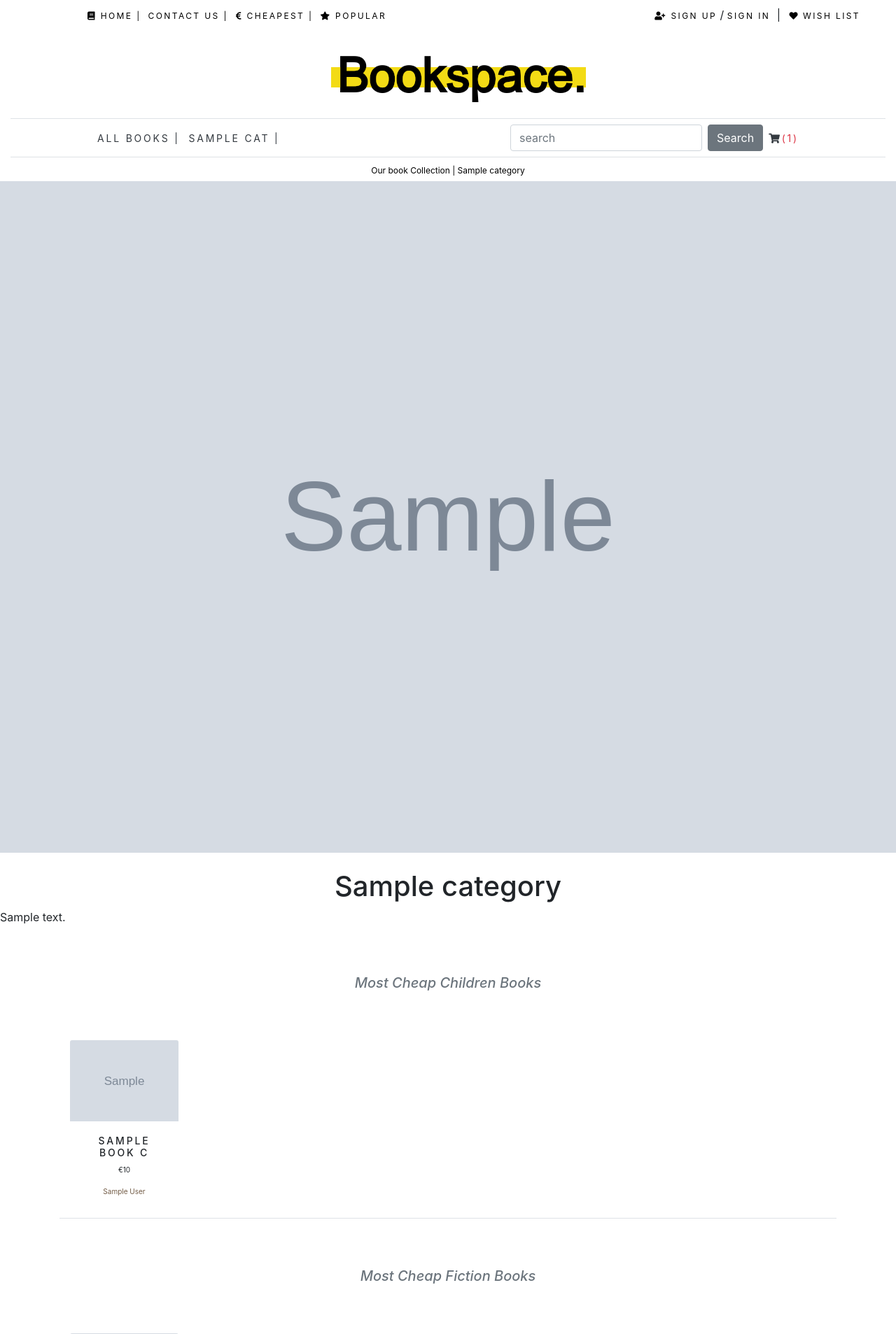
After one commit to taiwo0007/Book-Store-Group-Project, a Django app: template store/shop/templates/shop/book_cheap.html in a window 1280 px wide; the page is wider, and only the part inside the window is pictured. The commit adds this page. Shown: the top 1907 px of that part at 70% size. Run offline with Django 3.2, Linux system fonts and the light colour scheme; the template is opened without the code that fills it: most values are stand-ins (such as "Sample title", 1, 10 or a date in 2020); grey boxes marked "Sample" are stand-in pictures; some libraries are stand-ins or nearby versions.

Commit message:
cheapest book functionality

```diff
--- a/store/shop/templates/navbar.html
+++ b/store/shop/templates/navbar.html
@@ -2,7 +2,7 @@
 
 
 
-<nav  style="z-index: 1; position: sticky; top:0; background-color: white; " style="margin-bottom:-5px" class=" border-top navbar navbar-expand-lg navbar-light border-bottom">
+<nav   style="margin-bottom:-5px; background-color:white;" class=" border-top navbar navbar-expand-lg navbar-light border-bottom">
     <button class="navbar-toggler" type="button" data-toggle="collapse" data-target="#navbarSupportedContent" aria-controls="navbarSupportedContent" aria-expanded="false" aria-label="Toggle navigation">
       <span class="navbar-toggler-icon"></span>
     </button>
--- /dev/null
+++ b/store/shop/templates/shop/book_cheap.html
@@ -0,0 +1,121 @@
+{% extends "base.html" %}
+{% load static %}
+{% block metadescription %}
+	{% if category %}
+		{{ category.description|truncatewords:155 }}
+	{% else %}
+		Welcome to the Online Book Store where you can buy awesome books.
+	{% endif %}
+{% endblock %}
+{% block title %}
+	{% if category %}
+		{{ category.name }} - Online Book Store
+	{% else %}
+		See Our Book Collection - Online Book Store
+	{% endif %}
+{% endblock %}
+{% block content %}
+<style>
+	body{
+		background-image: "{% static 'images/logoOne.png' %}";
+	}
+</style>
+
+
+{% if managerCheck %}
+
+
+
+{% endif %}
+	<!--Breadcrumb navigation-->
+	{% if category %}
+		<div class="row my_row_class">
+			<div class="mx-auto">
+				<p><a href="{% url 'shop:allBookCat' %}">Our book Collection</a> | {{category.name}}</p>
+			</div>
+        </div>
+    {% endif %}
+	<div style=" overflow-x: hidden; margin-top: -10px;;" class="mx-auto">
+	{% if category.image %}
+	<a href="{% url 'shop:allBookCat' %}">
+		<img style="width:100vw" class="my_image" src="{{category.image.url}}" alt="{{category.name}}">
+	</a>
+	</div>
+
+	<br>
+	<div>
+		<h1 class="text-center my_title" >{{category.name}}</h1>
+		<p class="text-justify">{{category.description}}</p>
+    </div>
+   {% else %}
+   <a href="{% url 'shop:allBookCat' %}">
+		<img style="width:100vw;" class="my_image my_image_padding " src="{% static 'images/banner.jpeg' %}" alt="Our Book Collection">
+	</a>
+	</div>
+	<br>
+	<div>
+		<h1 class="text-center my_title" >Our Book Collection</h1>
+		<p class="text-justify"></p>
+
+	</div>
+    {% endif %}
+    <div class="container">
+		<!--POPULAR CHILDRENS BOOKS 5 -->
+		<i><h1 class="text-center text-secondary" style="font-size: 20px; margin-bottom: 70px;  margin-top: 70px;">Most Cheap Children Books</h1></i>
+		<div style="margin-bottom: 70px; " class=" text-center row mx-auto border-bottom">
+
+			{% for bookC in booksCheapChildren %}
+
+				<div class="my_bottom_margin col-9 col-lg-2 col-sm-3 col-md-4">
+					<div style="font-size: 10px; " class="card text-center h-100 text-sm border-0" style="min-width: 18rem;">
+						<a href="{{bookC.get_absolute_url}}"><img class="card-img-top my_image" src="{{bookC.image.url}}" alt="{{bookC.title}}"></a>
+						<div class="card-body">
+							<h4 class="card-text" >{{bookC.title}}</h4>
+							<p class="card-text">€{{bookC.price}}</p>
+							<p style="color: rgb(114, 91, 69);" class="card-text">{{bookC.author}}</p>
+						</div>
+					</div>
+				</div>
+			{% endfor %}
+		</div>
+		<!--POPULAR Fiction BOOKS 5-->
+		<i><h1 class="text-center text-secondary" style="font-size: 20px; margin-bottom: 70px;  margin-top: 70px;">Most Cheap Fiction Books</h1></i>
+		<div style="margin-bottom: 70px; " class="row mx-auto border-bottom">
+
+			{% for bookF in booksCheapFiction %}
+
+				<div class="my_bottom_margin col-9 col-lg-2 col-sm-3 col-md-4">
+					<div style="font-size: 10px; " class="card text-center h-100 text-sm border-0" style="min-width: 18rem;">
+						<a href="{{bookF.get_absolute_url}}"><img class="card-img-top my_image" src="{{bookF.image.url}}" alt="{{bookF.title}}"></a>
+						<div class="card-body">
+							<h4 class="card-text" >{{bookF.title}}</h4>
+							<p class="card-text">€{{bookF.price}}</p>
+							<p style="color: rgb(114, 91, 69);" class="card-text">{{bookF.author}}</p>
+						</div>
+					</div>
+				</div>
+			{% endfor %}
+		</div>
+
+        <!--POPULAR Fiction BOOKS 5-->
+		<i><h1 class="text-center text-secondary" style="font-size: 20px; margin-bottom: 70px;  margin-top: 70px;">Most Cheap Non-Fiction Books</h1></i>
+		<div style="margin-bottom: 70px; " class="row mx-auto border-bottom">
+
+			{% for bookF in booksCheapNon %}
+
+				<div class="my_bottom_margin col-9 col-lg-2 col-sm-3 col-md-4">
+					<div style="font-size: 10px; " class="card text-center h-100 text-sm border-0" style="min-width: 18rem;">
+						<a href="{{bookF.get_absolute_url}}"><img class="card-img-top my_image" src="{{bookF.image.url}}" alt="{{bookF.title}}"></a>
+						<div class="card-body">
+							<h4 class="card-text" >{{bookF.title}}</h4>
+							<p class="card-text">€{{bookF.price}}</p>
+							<p style="color: rgb(114, 91, 69);" class="card-text">{{bookF.author}}</p>
+						</div>
+					</div>
+				</div>
+			{% endfor %}
+		</div>
+
+	</div>
+
+{%endblock content%}
--- a/store/shop/templates/top-navbar.html
+++ b/store/shop/templates/top-navbar.html
@@ -1,5 +1,5 @@
 <div class="container" >
-	<div style="position: sticky; top:0; z-index: 1;" class="my_custom_menu">
+	<div  class="my_custom_menu">
 
 		<ul style="background-color: white; "class="text-right">
 
@@ -8,14 +8,11 @@
 				<a href="{% url 'shop:allBookCat' %}">Home |</a>
 			</li>
 
-			<li  class="mt-2" style="float: left; margin-right: -10px;">
-				<a href="">Null |</a></li>
-
 				<li  class="mt-2" style="float: left;">
 					<a href="/contact">Contact Us |</a></li>
 
-					<li  class="mt-2" style="float: left; margin-right: -10px; margin-left: -9px;">
-				<a href="">Null |</a></li>
+					<li  class="mt-2" style="float: left; margin-right: -10px; margin-left: -9px;"><i class="fas fa-euro-sign"></i>
+				<a href="{%url 'shop:cheapBooks' %}">Cheapest |</a></li>
 
 				<li  class="mt-2" style="float: left;"><i class="fas fa-star"></i>
 					<a href="{% url 'shop:popularBooks'%}">Popular </a></li>
@@ -23,16 +20,16 @@
 
 
 			{% if user.is_authenticated %}
-			<li>
-                Welcome, <a href="#" class="dropdown-toggle" data-toggle="dropdown"
+			<li style="">
+                Welcome, <a style="height: 0px;" href="#" class="dropdown-toggle" data-toggle="dropdown"
                 aria-haspopup="true" aria-expanded="false">{{ user.username }}
                 <i class="fas fa-user-circle"></i></a>
 				<div class="dropdown-menu dropdown-menu-right">
-					<a href="{% url 'order:order_history' %}" class="dropdown-item">Order History</a>
+					<a  href="{% url 'order:order_history' %}" class="dropdown-item">Order History</a>
 
 			{% if managerCheck %}
 			<a class="dropdown-item" href="{% url 'shop:book_new' %}">+add Book</a>
-			<a class="dropdown-item" href="{% url 'shop:book_list' %}">+list Book</a>
+			<a  class="dropdown-item" href="{% url 'shop:book_list' %}">+list Book</a>
 				{% endif %}
 
 			</li>
@@ -71,5 +68,3 @@
 		-->
 	</div>
 </div>
-
-</div>
--- a/store/shop/urls.py
+++ b/store/shop/urls.py
@@ -17,6 +17,7 @@ urlpatterns = [
     path('wishlists/',views.viewWishList, name='wishList_books'),
     path('<uuid:book_id>/delete', views.delete_from_wishList, name='wishList_delete'),
     path('popular/', views.popularBooks, name='popularBooks'),
+    path('cheapest/', views.cheapBooks, name='cheapBooks'),
 
 
 
```
Also changed, not shown: store/shop/views.py (+25 -0 lines), store/db.sqlite3.
